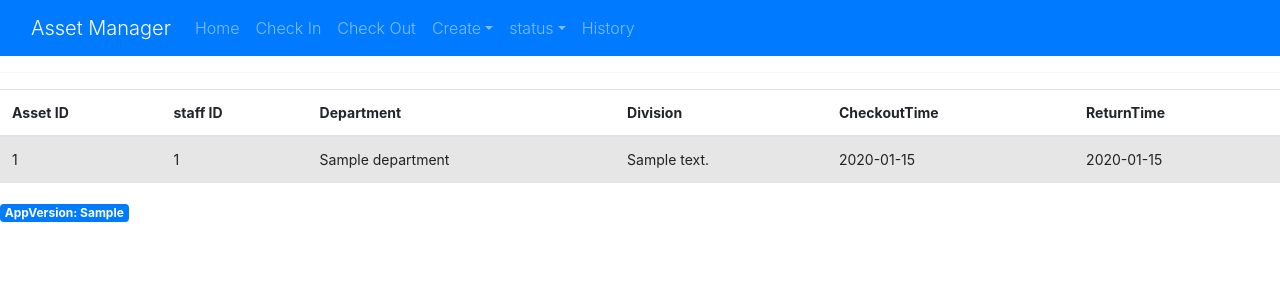
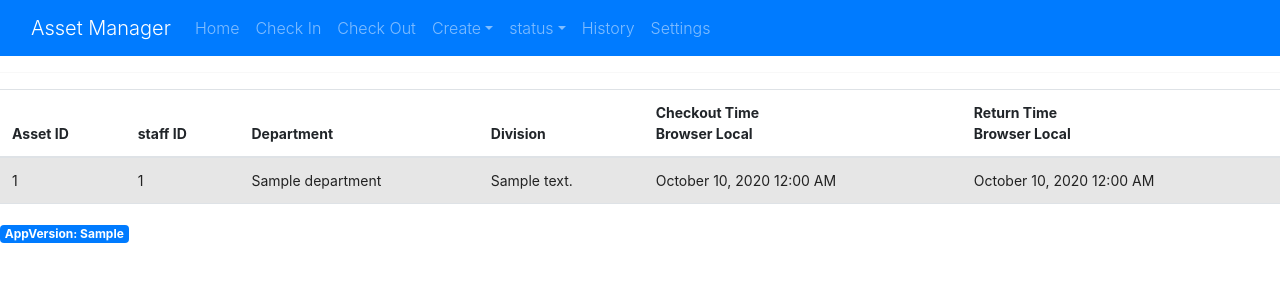
Before and after one commit to drahamim/invenflask, a Python web app: template src/invenflask/templates/history.html in a window 1280 px wide. Shown: the top 300 px of the page. Run offline with Jinja, Linux system fonts and the light colour scheme; the template is opened without the code that fills it: most values are stand-ins (such as "Sample title", 1, 10 or a date in 2020); some libraries are stand-ins or nearby versions.

Commit message:
feat(timestamps): display times based on browser timezone

```diff
--- a/src/invenflask/templates/base.html
+++ b/src/invenflask/templates/base.html
@@ -48,6 +48,10 @@
                         <a class="nav-link" href="{{ url_for('history') }}">History
                         </a>
                     </li>
+                    <li class="nav-item">
+                        <a class="nav-link" href="{{ url_for('settings') }}">Settings
+                        </a>
+                    </li>
                 </ul>
                 <!-- <form class="d-flex">
                 <input class="form-control me-sm-2" type="search" placeholder="Search">
@@ -61,6 +65,7 @@
 </head>
 
 <body {{ load_checkout|safe if load_checkout is not none else 'NONE'  }} >
+    {{moment.include_moment()}}
     <hr>
     <div class="content">
         {% with messages = get_flashed_messages(with_categories=true) %}
--- a/src/invenflask/templates/history.html
+++ b/src/invenflask/templates/history.html
@@ -8,8 +8,8 @@
         <th>staff ID</th>
         <th>Department</th>
         <th>Division</th>
-        <th>CheckoutTime</th>
-        <th>ReturnTime</th>
+        <th><div>Checkout Time</div><div>Browser Local</div></th>
+        <th><div>Return Time</div><div>Browser Local</div></th>
       </tr>
     </thead>
     <tbody>
@@ -19,8 +19,8 @@
           <td>{{ asset.staffid }}</td>
           <td>{{ asset.department }}</td>
           <td>{{ asset.division }}</td>
-          <td>{{ asset.checkouttime }}</td>
-          <td>{{ asset.returntime }}</td>
+          <td>{{ moment(asset.checkouttime, local=True).format('LLL') }}</td>
+          <td>{{ moment(asset.returntime, local=True).format('LLL') }}</td>
           </td>
         </tr>
       {% endfor %}
--- a/src/invenflask/templates/index.html
+++ b/src/invenflask/templates/index.html
@@ -39,7 +39,7 @@
           <td>{{ item.assetid }}</td>
           <td>{{ item.staffid }}</td>
           <td>{{ item.department }}</td>
-          <td>{{ item.timestamp }}</td>
+          <td>{{ moment(item.timestamp, local=True).format('LLL') }}</td>
           </td>
         </tr>
       {% endfor %}
```
Also changed, not shown: src/invenflask/app.py (+12 -0 lines), src/invenflask/templates/single_history.html (+6 -6 lines).
